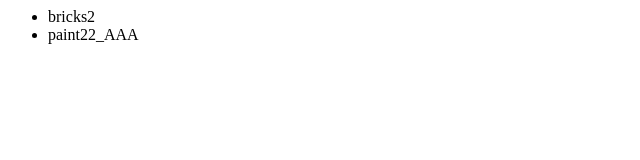
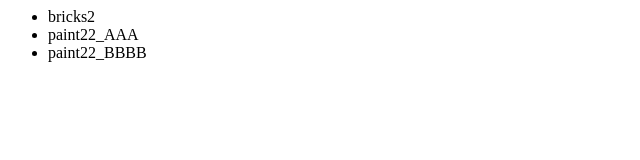
Before and after one commit to renaldow/scheduler, a plain HTML site: page index2.html in a window 1280 px wide. Shown: the whole page, without its empty margins (0-640 px from the left). Drawn offline with Linux system fonts and the light colour scheme.

Commit message:
capital B's

```diff
--- a/index2.html
+++ b/index2.html
@@ -8,6 +8,8 @@
 
 			<li>paint22_AAA</li>
 
+			<li>paint22_BBBB</li>
+
 
 		</ul>
 
```
